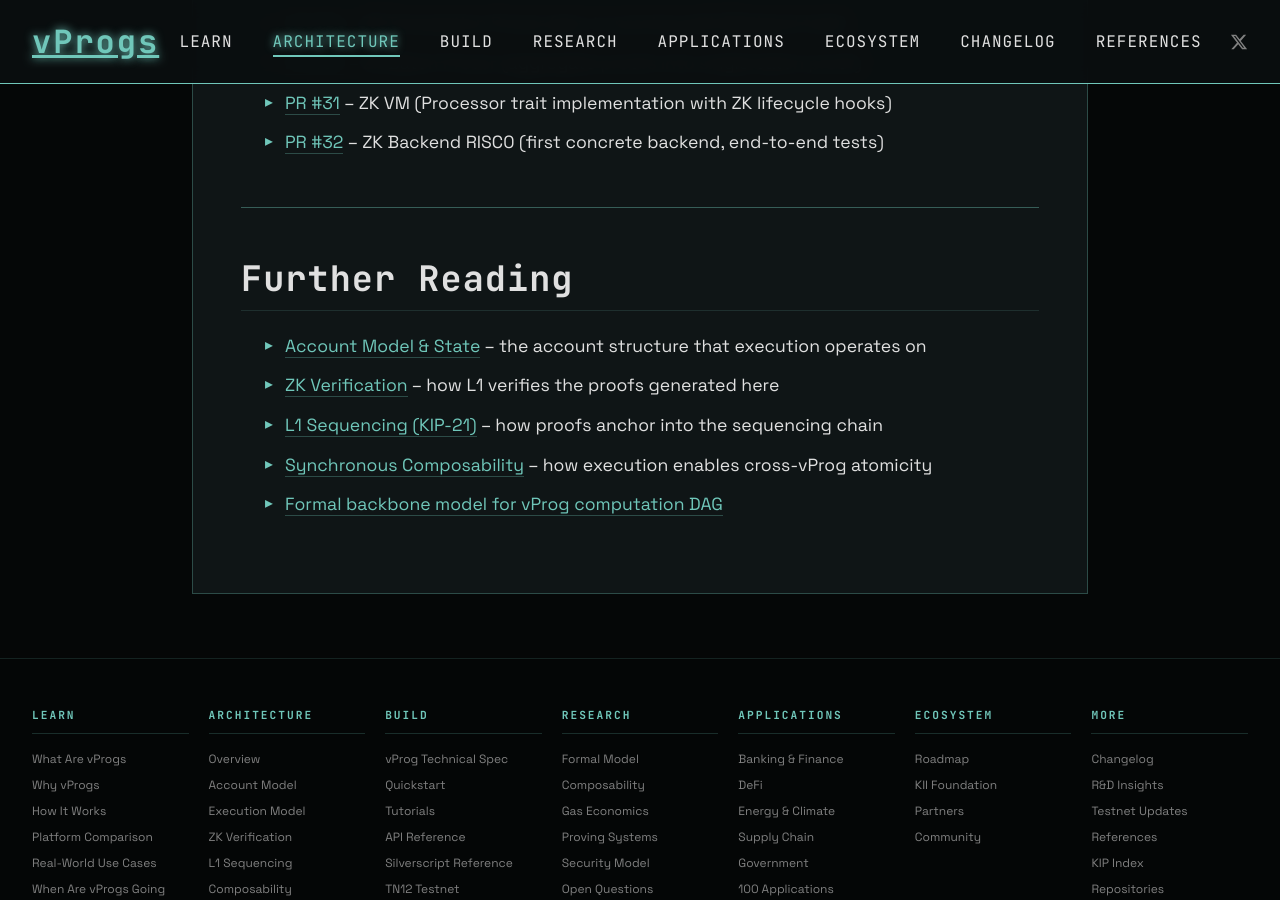
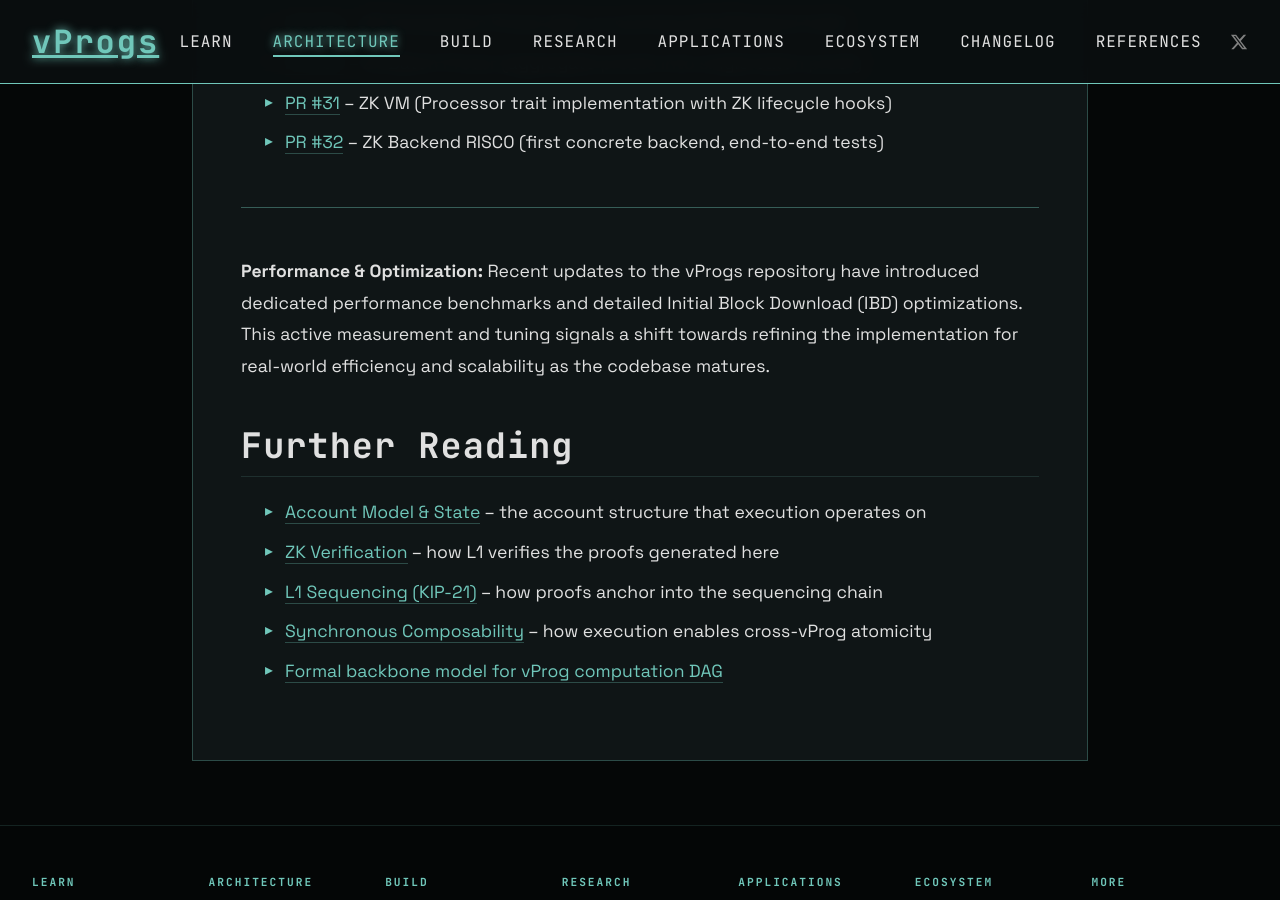
Before and after one commit to creative-inference/vprogs.xyz, a Jekyll site: the page built from architecture/execution-model.md, in a window 1280 px wide and 900 px high, scrolled down 15140 px. Built offline with Jekyll 4.4.1, drawn with Linux system fonts in a browser that asks for light colours.

Commit message:
Add vProgs performance benchmarks and IBD optimizations to execution model [auto]

```diff
--- a/architecture/execution-model.md
+++ b/architecture/execution-model.md
@@ -410,6 +410,12 @@ A notable property in the PoW context: the block hash provides an unpredictable,
 
 ---
 
+
+
+
+**Performance & Optimization:**
+Recent updates to the vProgs repository have introduced dedicated performance benchmarks and detailed Initial Block Download (IBD) optimizations. This active measurement and tuning signals a shift towards refining the implementation for real-world efficiency and scalability as the codebase matures.
+
 ## Further Reading
 
 - [Account Model & State](/architecture/account-model) -- the account structure that execution operates on
```
